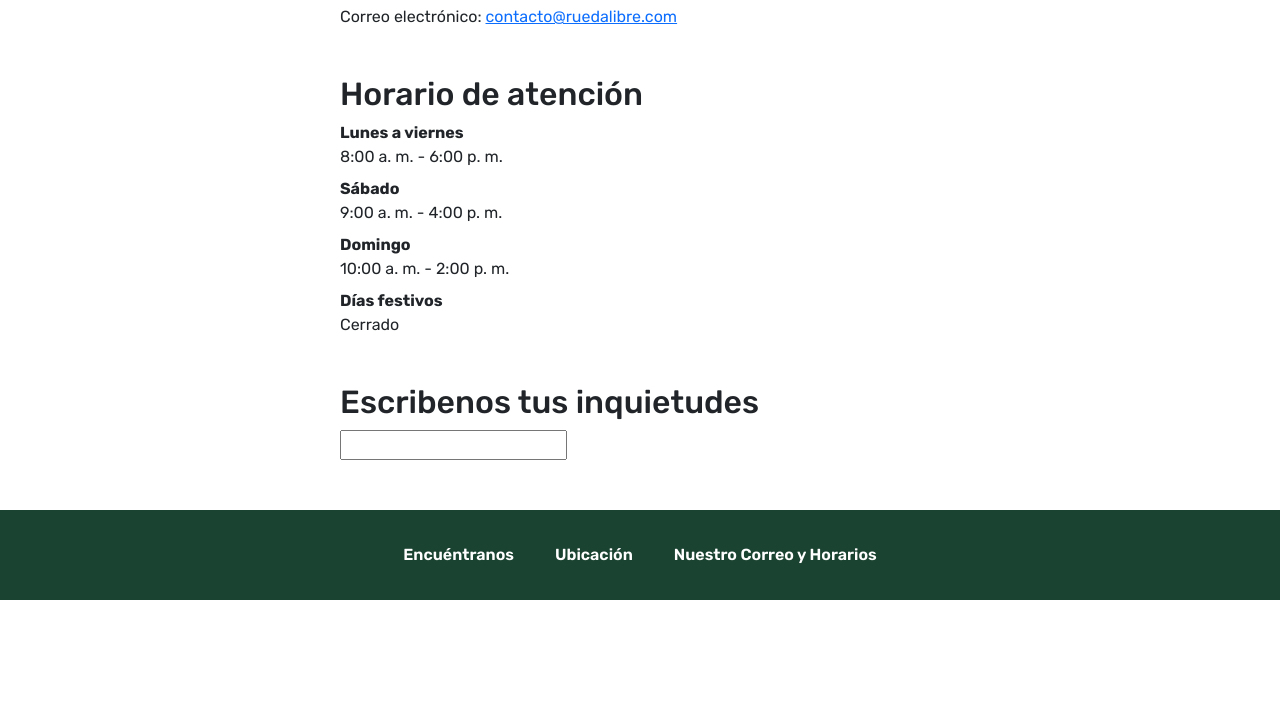
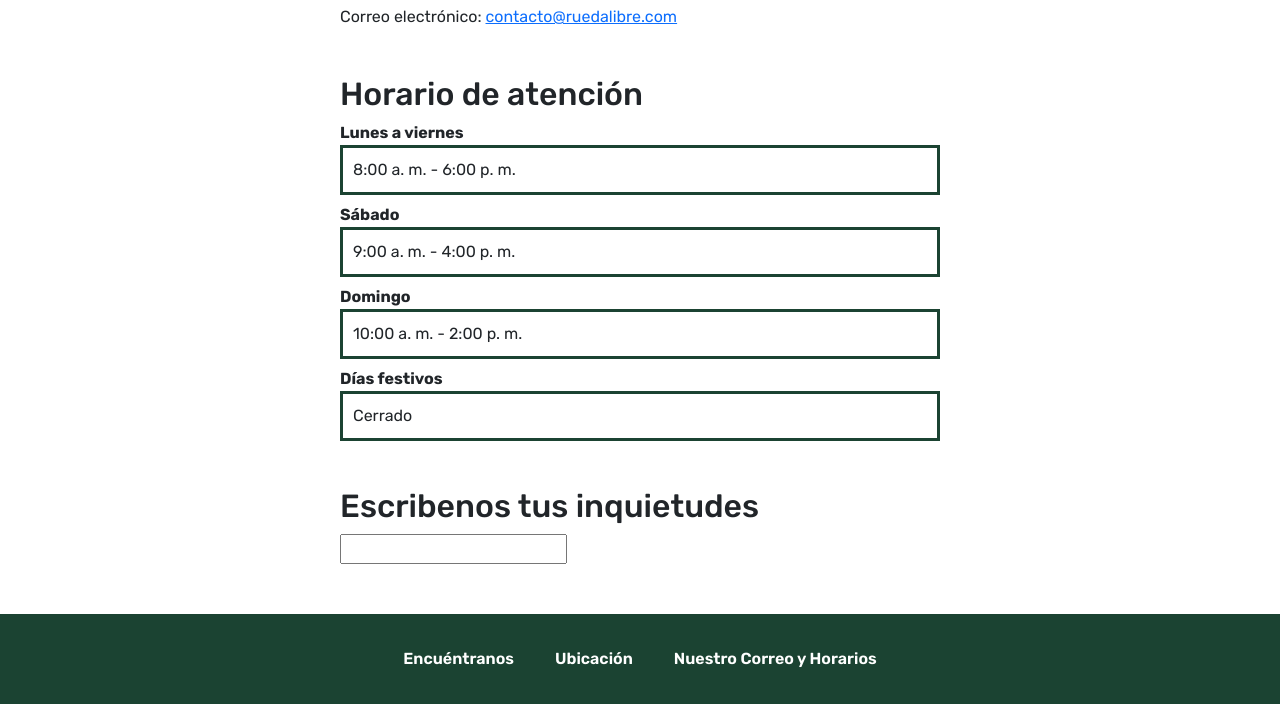
Before and after one commit to NilsonVelasco1802/Rueda-Libre, a plain HTML site: page pages/correo.html in a window 1280 px wide. Shown: the part 151-855 px from the top of the page. Before the commit the page ends 800 px from the top, so only its background shows below. Drawn offline with nearby package versions, Linux system fonts and the light colour scheme.

Commit message:
se modifica y se agrega borde a los horarios

```diff
--- a/css/correo.css
+++ b/css/correo.css
@@ -11,8 +11,14 @@
     font-family: "Rubik", sans-serif;
 }
 
-#main-correo section {
+#main-correo section{
+    font-family: "Rubik", sans-serif;
     width: 100%;
     max-width: 600px;
     box-sizing: border-box;
 }
+#main-correo dd{
+    border: 3px solid var(--color-primary);
+    padding: 10px;
+
+}
```
